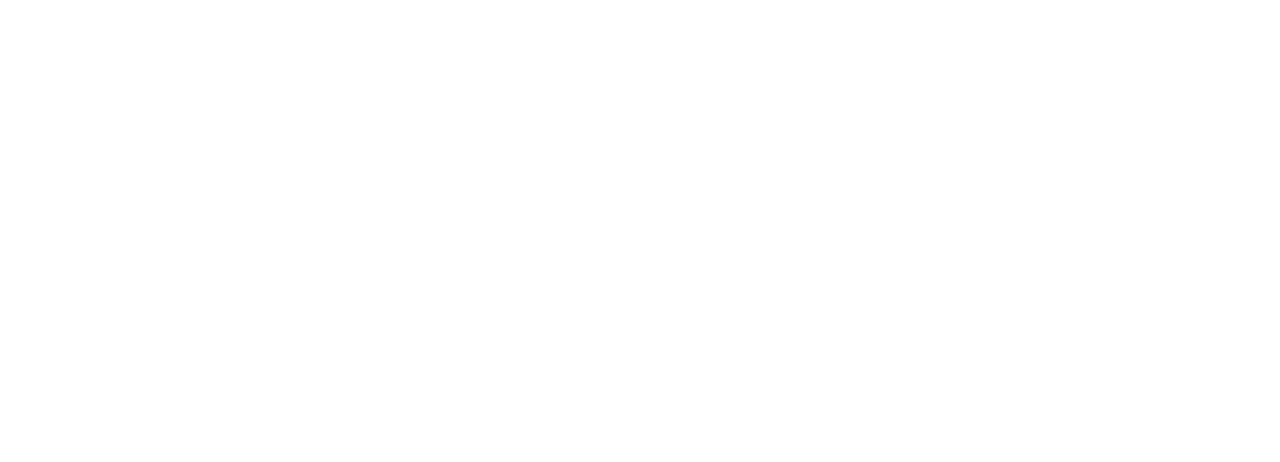
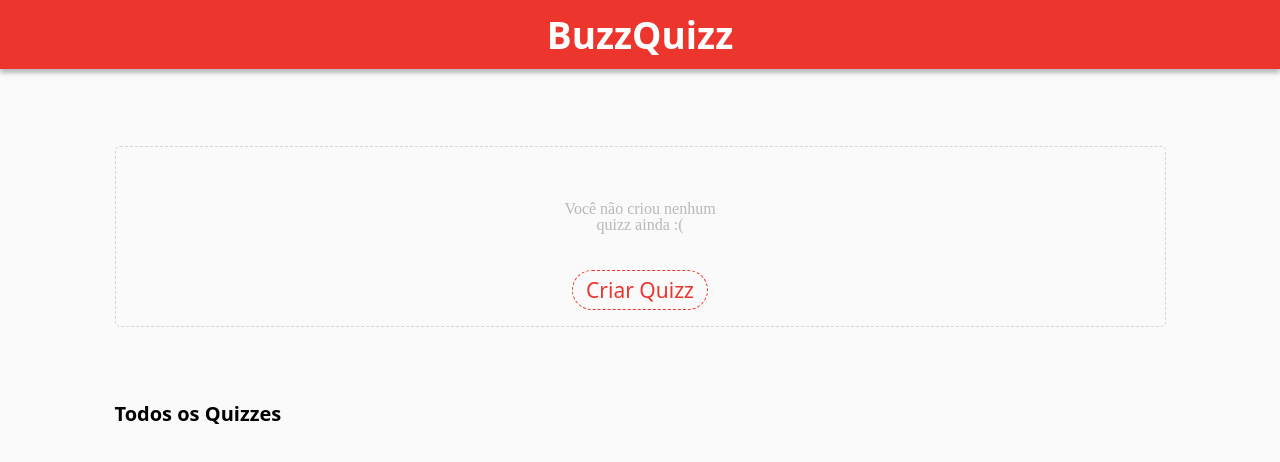
Before and after one commit to savioferraz/projeto6-buzzquizz, a plain HTML site: page index.html in a window 1280 px wide. Drawn offline with Linux system fonts and the light colour scheme.

Commit message:
criei a tela inicial e o botão que da inicio a criação do quiz

```diff
--- /dev/null
+++ b/css/styles.css
@@ -0,0 +1,71 @@
+*{
+    box-sizing: border-box;
+}
+
+body{
+    background: #FAFAFA;
+}
+
+.sem-nehum-quiz>p,.sem-nehum-quiz>h2, .sem-nehum-quiz, body>h1, body{
+    display: flex;
+    flex-wrap: wrap;
+    flex-direction: column;
+    align-items: center;
+    justify-content: center;
+}
+
+.todos-os-quizes>p, .sem-nehum-quiz>h2, body>h1{
+    font-family: system-ui, -apple-system, BlinkMacSystemFont, 'Segoe UI', Roboto, Oxygen, Ubuntu, Cantarell, 'Open Sans', 'Helvetica Neue', sans-serif;
+
+}
+body>h1{
+ color: #FFFFFF;
+}
+
+
+h1>.sem-nehum-quiz{
+     background-color: blue  /* #FAFAFA; */
+}
+
+body>h1{
+    background-color: #EC362D;
+    position: fixed;
+    top: 0px;
+    width: 100%;
+    height: 69px;
+    box-shadow: 0px 4px 4px rgba(0, 0, 0, 0.25);
+    font-weight: 700;
+    font-size : 37px;
+}
+.sem-nehum-quiz{
+    text-align: center;
+    width: 1051px;
+    height: 181px;
+    border: 1px dashed #D5D5D5;
+    border-radius: 5px;
+    margin-top: 146px;
+}
+.sem-nehum-quiz>p{
+    color: #B9B9B9;
+    width: 250px;
+    height: 107px;
+}
+.sem-nehum-quiz>h2{
+    border: 1px dashed #EC362D;
+    border-radius: 50px;
+    width: 136px;
+    height: 40px;
+    font-style: normal;
+    font-weight: 400;
+    font-size: 21px;
+    color: #EC362D;
+}
+
+.todos-os-quizes{
+    margin-top: 77px;
+    width: 1051px;
+    height: 410px;
+    font-weight: 700;
+    font-size: 20px;
+    color: #000000;
+}
--- a/index.html
+++ b/index.html
@@ -1,13 +1,22 @@
 <!DOCTYPE html>
-<html lang="en">
+<html lang="pt-br">
 <head>
     <meta charset="UTF-8">
     <meta http-equiv="X-UA-Compatible" content="IE=edge">
     <meta name="viewport" content="width=device-width, initial-scale=1.0">
-    <link rel="stylesheet" href="reset.css">
-    <title>Document</title>
+    <link rel="stylesheet" href="/css/reset.css">
+    <link rel="stylesheet" href="/css/styles.css">
+    <title>BuzzQuizz</title>
 </head>
 <body>
+    <h1>BuzzQuizz</h1>
+    <div class="seus-quizes">
 
+    </div>
+    <div class="todos-os-quizes">
+    <p>Todos os Quizzes</p>
+
+    </div>
+<script src="/js/scripts.js"></script>
 </body>
 </html>
--- /dev/null
+++ b/js/scripts.js
@@ -0,0 +1,10 @@
+verificaSeTemQuiz()
+
+function verificaSeTemQuiz(){
+    //aqui tera a condição que verifica se a mais quizes desse usuario como ainda não a sempre ira mostrrar atela inicial//
+    document.querySelector(".seus-quizes").innerHTML =`
+    <div class="sem-nehum-quiz">
+    <p>Você não criou nenhum <br> quizz ainda :(</p>
+    <h2 onclick="criarQuiz()">Criar Quizz</h2>
+</div>`;
+}
```
Also changed, not shown: css/reset.css (renamed from reset.css), scripts.js (deleted), styles.css (deleted).
